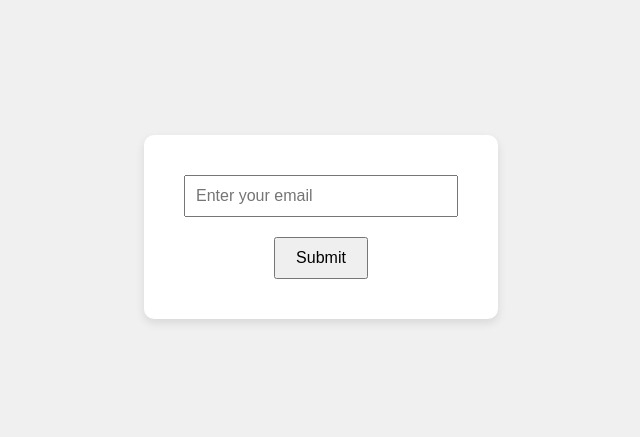
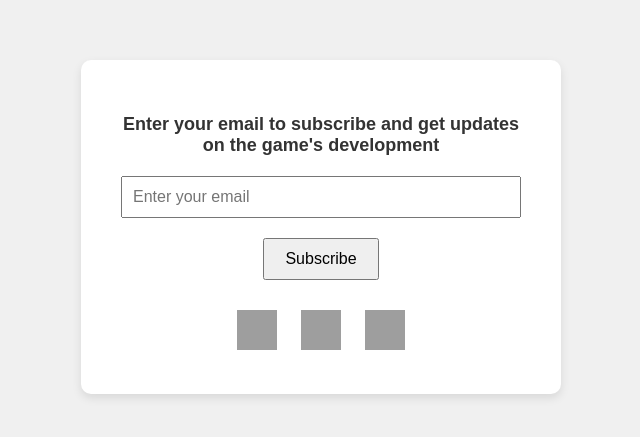
Before and after one commit to developermogul/developermogul.github.io, a plain HTML site: page index.html in a window 1280 px wide. Shown: the part 173-610 px from the top of the page, without its empty margins (319-959 px from the left). Drawn offline with Linux system fonts and the light colour scheme; grey boxes are pictures that could not be loaded.

Commit message:
Update index.html

```diff
--- a/index.html
+++ b/index.html
@@ -3,7 +3,7 @@
 <head>
   <meta charset="UTF-8">
   <meta name="viewport" content="width=device-width, initial-scale=1.0">
-  <title>Email Input</title>
+  <title>B ! R D</title>
   <style>
     body {
       display: flex;
@@ -20,12 +20,19 @@
       padding: 40px;
       border-radius: 10px;
       box-shadow: 0 4px 10px rgba(0,0,0,0.1);
+      max-width: 400px;
+    }
+    h2 {
+      margin-bottom: 20px;
+      font-size: 18px;
+      color: #333;
     }
     input[type="email"] {
       padding: 10px;
-      width: 250px;
+      width: 100%;
       font-size: 16px;
       margin-bottom: 20px;
+      box-sizing: border-box;
     }
     button {
       padding: 10px 20px;
@@ -38,17 +45,45 @@
       color: green;
       margin-top: 20px;
     }
+    .social-icons {
+      margin-top: 30px;
+    }
+    .social-icons a {
+      display: inline-block;
+      margin: 0 10px;
+      transition: transform 0.2s;
+    }
+    .social-icons a:hover {
+      transform: scale(1.1);
+    }
+    .social-icons img {
+      width: 40px;
+      height: 40px;
+    }
   </style>
 </head>
 <body>
 
 <div class="container">
+  <h2>Enter your email to subscribe and get updates on the game's development</h2>
   <form id="emailForm">
     <input type="email" id="emailInput" placeholder="Enter your email" required>
     <br>
-    <button type="submit">Submit</button>
+    <button type="submit">Subscribe</button>
   </form>
-  <div id="thankYou">Thank you</div>
+  <div id="thankYou">Thank you !</div>
+
+  <div class="social-icons">
+    <a href="https://www.youtube.com/birdgame3000" target="_blank">
+      <img src="https://upload.wikimedia.org/wikipedia/commons/b/b8/YouTube_Logo_2017.svg" alt="YouTube">
+    </a>
+    <a href="https://www.facebook.com/birdgame3000" target="_blank">
+      <img src="https://upload.wikimedia.org/wikipedia/commons/5/51/Facebook_f_logo_%282019%29.svg" alt="Facebook">
+    </a>
+    <a href="https://www.instagram.com/birdgame3000" target="_blank">
+      <img src="https://upload.wikimedia.org/wikipedia/commons/e/e7/Instagram_logo_2016.svg" alt="Instagram">
+    </a>
+  </div>
 </div>
 
 <script>
```
